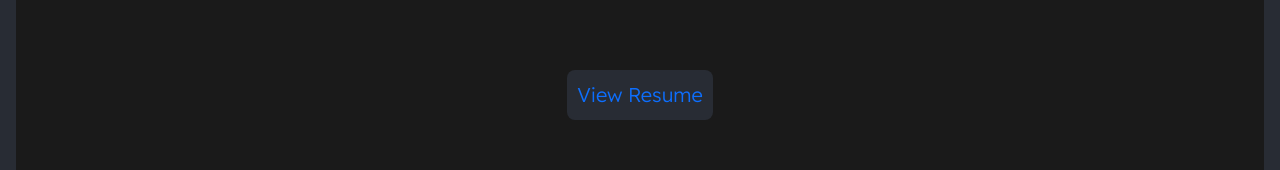
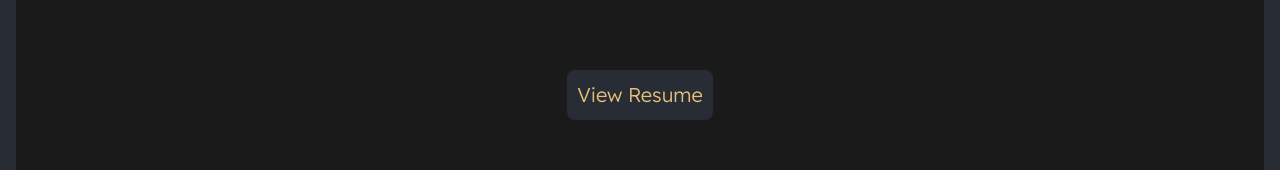
Before and after one commit to humanshu001/personal-portfolio, a React (Create React App) app: page /resume in a window 1280 px wide. Shown: the part 713-883 px from the top of the page. Built offline with nearby package versions, Linux system fonts and the light colour scheme.

Commit message:
small change

```diff
--- a/src/components/Resume.js
+++ b/src/components/Resume.js
@@ -9,7 +9,7 @@ export default function Resume() {
             <h1 className='my-4' style={{color:'var(--color-6)',fontWeight:'900',fontSize:'70px'}}>Resume</h1>
             </div>
             <div className="resume" style={{height:'20vh',display:'flex',justifyContent:'center', alignItems:'center'}}>
-                <a style={{padding:'10px',backgroundColor:'var(--color-2)',textDecoration:'none',borderRadius:'8px',fontSize:'20px'}} href={resume}>View Resume</a>
+                <a style={{padding:'10px',color:'var(--color-6)',backgroundColor:'var(--color-2)',textDecoration:'none',borderRadius:'8px',fontSize:'20px'}} href={resume}>View Resume</a>
             </div>
         </div>
     </>
```
